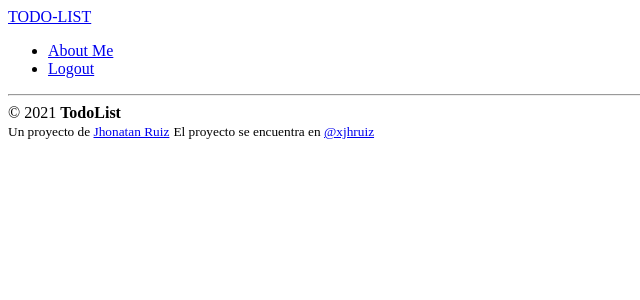
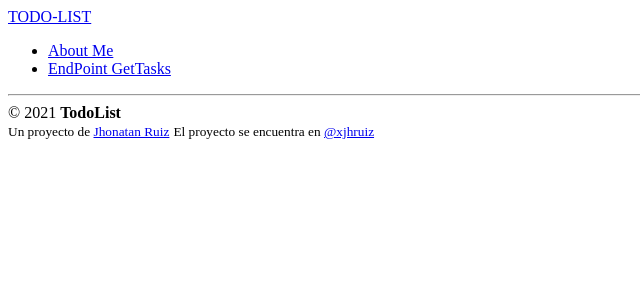
Before and after one commit to xjhruiz/todo-list-app, a PHP site: page /layoutlogado.php in a window 1280 px wide. Shown: the top 300 px of the page, without its empty margins (0-640 px from the left). Run offline with PHP 8.4, Linux system fonts and the light colour scheme; data that the repository does not hold is empty; some libraries are stand-ins or nearby versions.

Commit message:
Update layoutlogado.php

```diff
--- a/src/app/view/layoutlogado.php
+++ b/src/app/view/layoutlogado.php
@@ -30,7 +30,7 @@
                 <nav class="menu">
                     <ul class="menu-item">
                         <li class="menu-subitem"><a href="/aboutme"><span>About Me</span></a></li>
-                        <li class="menu-subitem"><a href="/logout"><span class="active">Logout</span></a></li>
+                        <li class="menu-subitem"><a href="/getTask" target="_blank" ><span>EndPoint GetTasks</span></a></li>
                     </ul>
                 </nav>
             </div>
```
